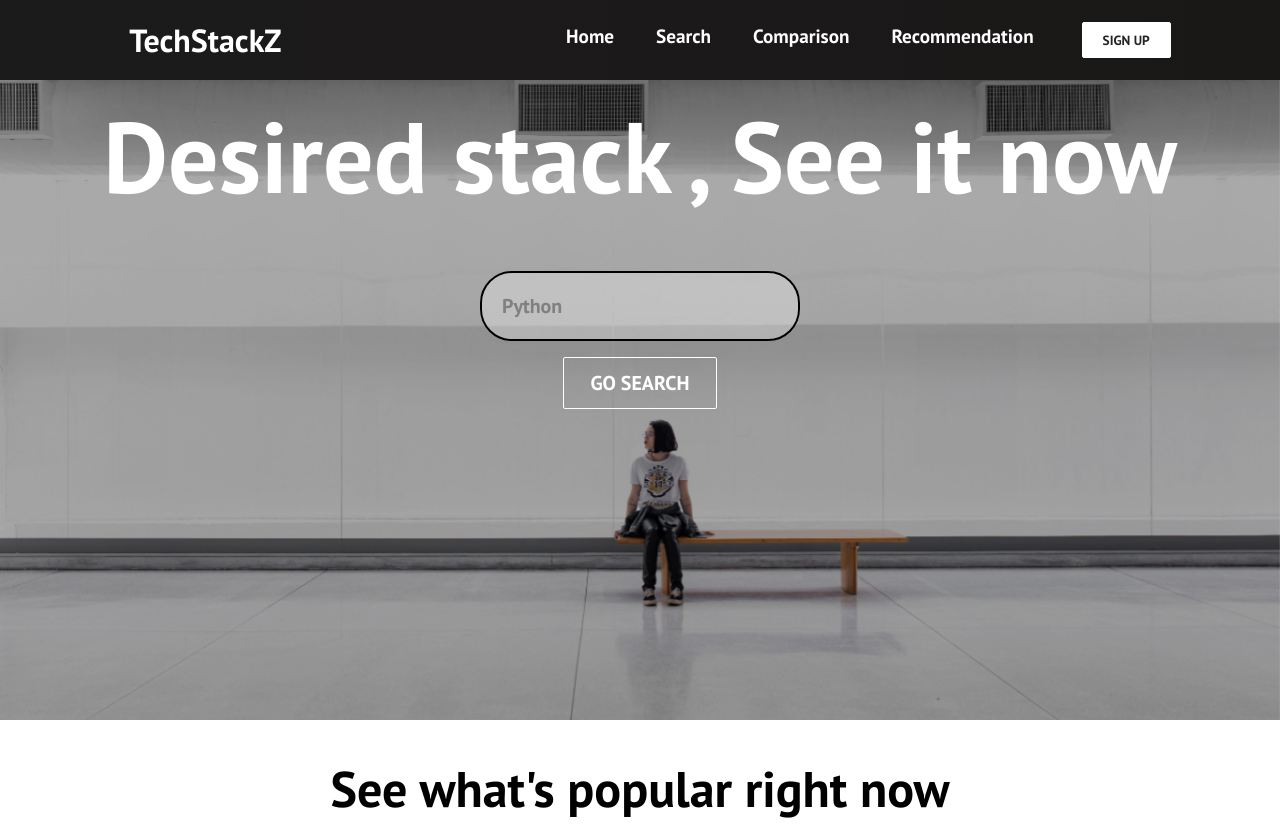
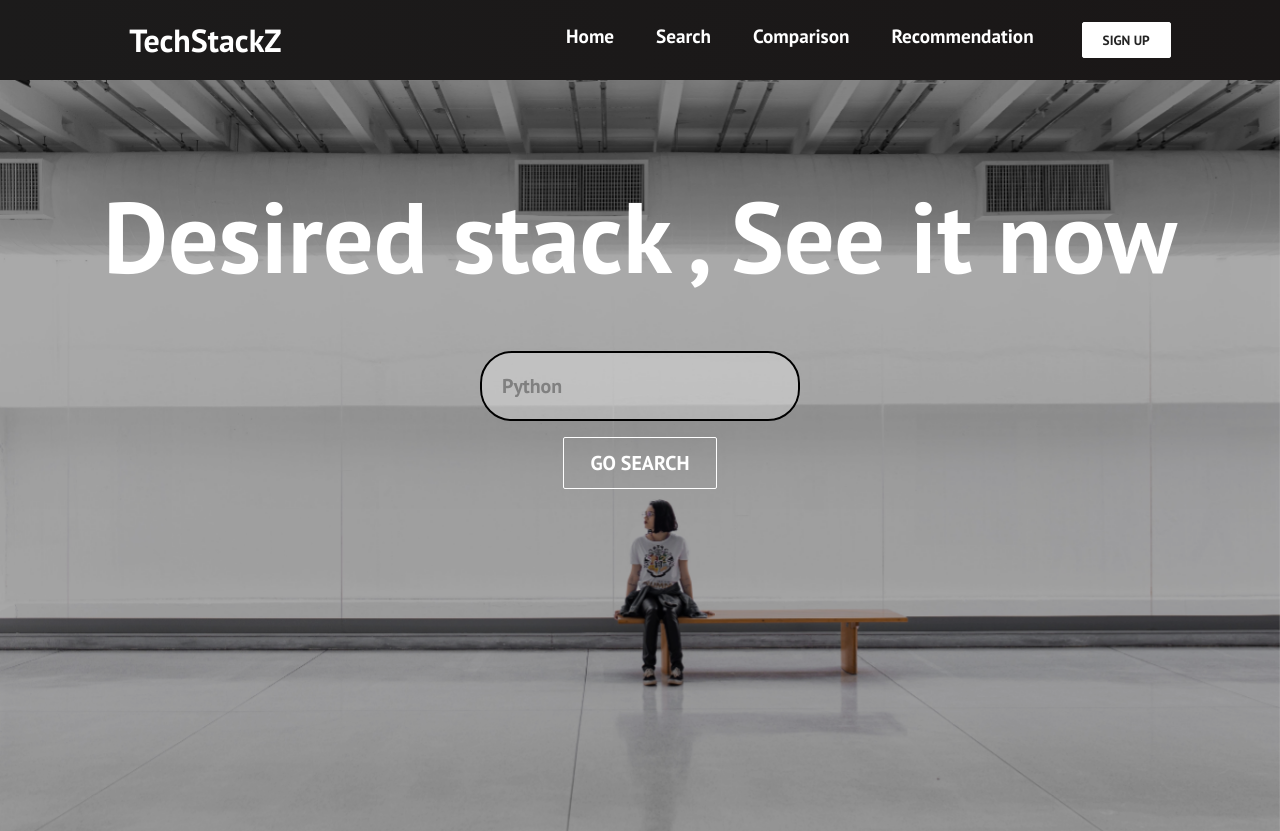
Before and after one commit to 1099238610/TechStackZ, a React (Create React App) app in the folder techstackz/: page /techSearch in a window 1280 px wide. Shown: the top 831 px of the page. Built offline with nearby package versions, Linux system fonts and the light colour scheme.

Commit message:
Feat: update home.js and pageSection.css

```diff
--- a/techstackz/src/pages/Home.js
+++ b/techstackz/src/pages/Home.js
@@ -8,7 +8,7 @@ function Home() {
   return (
     <>
       {/* add the container */}
-      <div className={'section-container'} style={{height: 1250}}>
+      <div className={'section-container'}>
         {/* cove the page with video as the background */}
         <video src="/videos/Video-1.mp4" autoPlay={true} loop muted/>
         <h1>ADVENTURE AWAITS</h1>
--- a/techstackz/src/pages/css/PageSection.css
+++ b/techstackz/src/pages/css/PageSection.css
@@ -17,7 +17,7 @@ img {
 
 .section-container {
     /* background: url('/images/img-home.jpg') center center/cover no-repeat; */
-    height: 80vh;
+    height: 100vh;
     width: 100%;
     display: flex;
     flex-direction: column;
```
